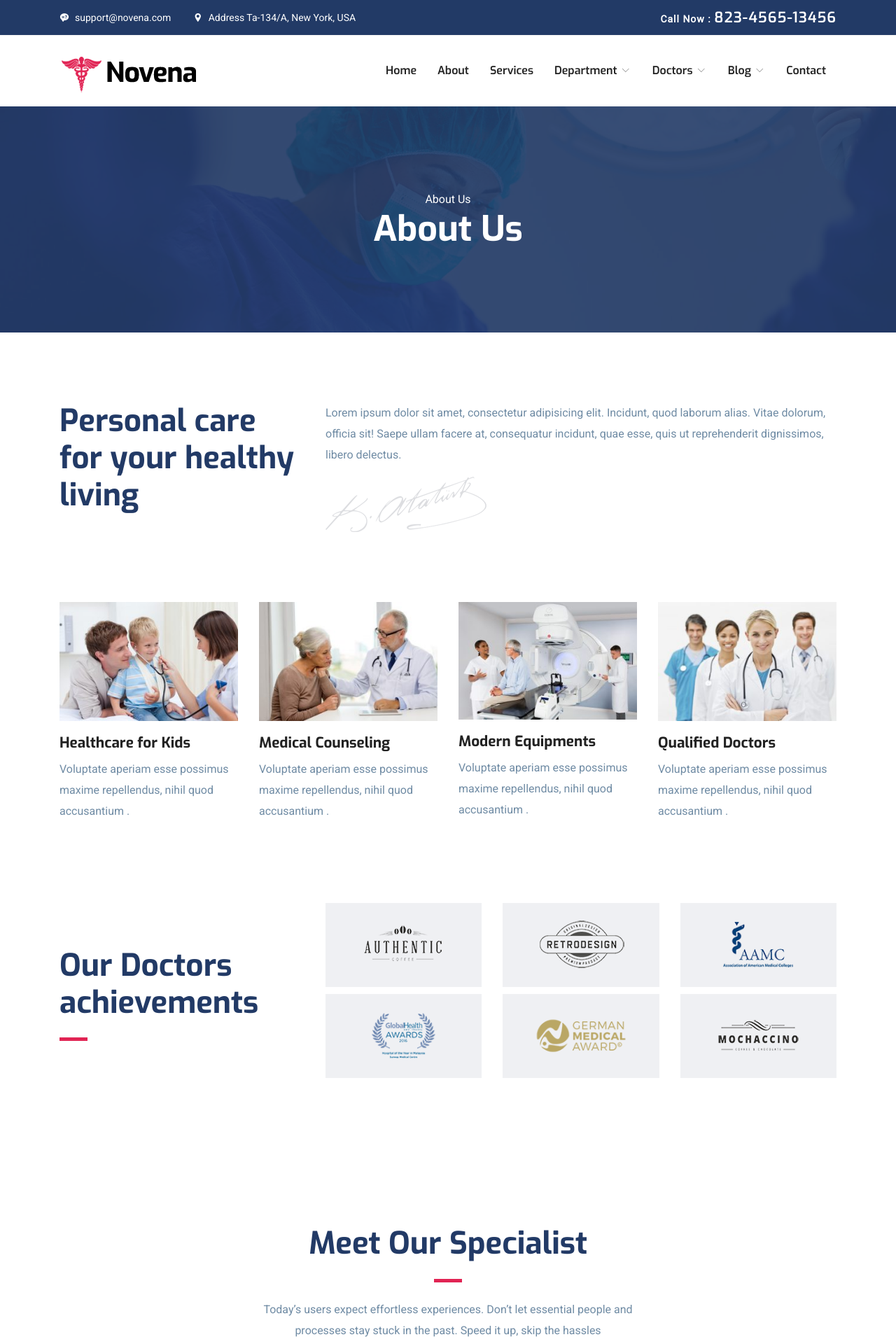
After one commit to RahatBinOamr/hospital-management, a Django app: page /about/ in a window 1280 px wide. The commit adds this page. Shown: the top 1920 px of the page at 70% size. Run offline with Django 5.2, Linux system fonts and the light colour scheme; some libraries are stand-ins or nearby versions.

Commit message:
create contact service and about tempalte and functions

```diff
--- /dev/null
+++ b/core/templates/about.html
@@ -0,0 +1,247 @@
+{% extends "base.html" %}
+{% load static %}
+{% block title %}
+about-page
+{% endblock title %}
+
+
+{% block content %}
+<section class="page-title bg-1">
+  <div class="overlay"></div>
+  <div class="container">
+    <div class="row">
+      <div class="col-md-12">
+        <div class="block text-center">
+          <span class="text-white">About Us</span>
+          <h1 class="text-capitalize mb-5 text-lg">About Us</h1>
+
+        </div>
+      </div>
+    </div>
+  </div>
+</section>
+
+<section class="section about-page">
+	<div class="container">
+		<div class="row">
+			<div class="col-lg-4">
+				<h2 class="title-color">Personal care for your healthy living</h2>
+			</div>
+			<div class="col-lg-8">
+				<p>Lorem ipsum dolor sit amet, consectetur adipisicing elit. Incidunt, quod laborum alias. Vitae dolorum, officia sit! Saepe ullam facere at, consequatur incidunt, quae esse, quis ut reprehenderit dignissimos, libero delectus.</p>
+				<img src="{% static 'images/about/sign.png' %}" alt="" class="img-fluid">
+			</div>
+		</div>
+	</div>
+</section>
+
+<section class="fetaure-page ">
+	<div class="container">
+		<div class="row">
+			<div class="col-lg-3 col-md-6">
+				<div class="about-block-item mb-5 mb-lg-0">
+					<img src="{% static 'images/about/about-1.jpg' %}" alt="" class="img-fluid w-100">
+					<h4 class="mt-3">Healthcare for Kids</h4>
+					<p>Voluptate aperiam esse possimus maxime repellendus, nihil quod accusantium .</p>
+				</div>
+			</div>
+			<div class="col-lg-3 col-md-6">
+				<div class="about-block-item mb-5 mb-lg-0">
+					<img src="{% static 'images/about/about-2.jpg' %}" alt="" class="img-fluid w-100">
+					<h4 class="mt-3">Medical Counseling</h4>
+					<p>Voluptate aperiam esse possimus maxime repellendus, nihil quod accusantium .</p>
+				</div>
+			</div>
+			<div class="col-lg-3 col-md-6">
+				<div class="about-block-item mb-5 mb-lg-0">
+					<img src="{% static 'images/about/about-3.jpg' %}" alt="" class="img-fluid w-100">
+					<h4 class="mt-3">Modern Equipments</h4>
+					<p>Voluptate aperiam esse possimus maxime repellendus, nihil quod accusantium .</p>
+				</div>
+			</div>
+			<div class="col-lg-3 col-md-6">
+				<div class="about-block-item">
+					<img src="{% static 'images/about/about-4.jpg' %}" alt="" class="img-fluid w-100">
+					<h4 class="mt-3">Qualified Doctors</h4>
+					<p>Voluptate aperiam esse possimus maxime repellendus, nihil quod accusantium .</p>
+				</div>
+			</div>
+		</div>
+	</div>
+</section>
+<section class="section awards">
+	<div class="container">
+		<div class="row align-items-center">
+			<div class="col-lg-4">
+				<h2 class="title-color">Our Doctors achievements </h2>
+				<div class="divider mt-4 mb-5 mb-lg-0"></div>
+			</div>
+			<div class="col-lg-8">
+				<div class="row">
+					<div class="col-lg-4 col-md-6 col-sm-6">
+						<div class="award-img">
+							<img src="{% static 'images/about/3.png' %}" alt="" class="img-fluid">
+						</div>
+					</div>
+					<div class="col-lg-4 col-md-6 col-sm-6">
+						<div class="award-img">
+							<img src="{% static 'images/about/4.png' %}" alt="" class="img-fluid">
+						</div>
+					</div>
+					<div class="col-lg-4 col-md-6 col-sm-6">
+						<div class="award-img">
+							<img src="{% static 'images/about/1.png' %}" alt="" class="img-fluid">
+						</div>
+					</div>
+					<div class="col-lg-4 col-md-6 col-sm-6">
+						<div class="award-img">
+							<img src="{% static 'images/about/2.png' %}" alt="" class="img-fluid">
+						</div>
+					</div>
+					<div class="col-lg-4 col-md-6 col-sm-6">
+						<div class="award-img">
+							<img src="{% static 'images/about/5.png' %}" alt="" class="img-fluid">
+						</div>
+					</div>
+					<div class="col-lg-4 col-md-6 col-sm-6">
+						<div class="award-img">
+							<img src="{% static 'images/about/6.png' %}" alt="" class="img-fluid">
+						</div>
+					</div>
+				</div>
+			</div>
+		</div>
+	</div>
+</section>
+
+<section class="section team">
+	<div class="container">
+		<div class="row justify-content-center">
+			<div class="col-lg-6">
+				<div class="section-title text-center">
+					<h2 class="mb-4">Meet Our Specialist</h2>
+					<div class="divider mx-auto my-4"></div>
+					<p>Today’s users expect effortless experiences. Don’t let essential people and processes stay stuck in the past. Speed it up, skip the hassles</p>
+				</div>
+			</div>
+		</div>
+
+		<div class="row">
+			<div class="col-lg-3 col-md-6 col-sm-6">
+				<div class="team-block mb-5 mb-lg-0">
+					<img src="{% static 'images/team/1.jpg' %}" alt="" class="img-fluid w-100">
+
+					<div class="content">
+						<h4 class="mt-4 mb-0"><a href="doctor-single.html">John Marshal</a></h4>
+						<p>Internist, Emergency Physician</p>
+					</div>
+				</div>
+			</div>
+
+			<div class="col-lg-3 col-md-6 col-sm-6">
+				<div class="team-block mb-5 mb-lg-0">
+					<img src="{% static 'images/team/2.jpg' %}" alt="" class="img-fluid w-100">
+
+					<div class="content">
+						<h4 class="mt-4 mb-0"><a href="doctor-single.html">Marshal Root</a></h4>
+						<p>Surgeon, Сardiologist</p>
+					</div>
+				</div>
+			</div>
+
+			<div class="col-lg-3 col-md-6 col-sm-6">
+				<div class="team-block mb-5 mb-lg-0">
+					<img src="{% static 'images/team/3.jpg' %}" alt="" class="img-fluid w-100">
+
+					<div class="content">
+						<h4 class="mt-4 mb-0"><a href="doctor-single.html">Siamon john</a></h4>
+						<p>Internist, General Practitioner</p>
+					</div>
+				</div>
+			</div>
+			<div class="col-lg-3 col-md-6 col-sm-6">
+				<div class="team-block">
+					<img src="{% static 'images/team/4.jpg' %}" alt="" class="img-fluid w-100">
+
+					<div class="content">
+						<h4 class="mt-4 mb-0"><a href="doctor-single.html">Rishat Ahmed</a></h4>
+						<p>Orthopedic Surgeon</p>
+					</div>
+				</div>
+			</div>
+		</div>
+	</div>
+</section>
+
+<section class="section testimonial">
+	<div class="container">
+		<div class="row">
+			<div class="col-lg-6 offset-lg-6">
+				<div class="section-title">
+					<h2 class="mb-4">What they say about us</h2>
+					<div class="divider  my-4"></div>
+				</div>
+			</div>
+		</div>
+		<div class="row align-items-center">
+			<div class="col-lg-6 testimonial-wrap offset-lg-6">
+				<div class="testimonial-block">
+					<div class="client-info ">
+						<h4>Amazing service!</h4>
+						<span>John Partho</span>
+					</div>
+					<p>
+						They provide great service facilty consectetur adipisicing elit. Itaque rem, praesentium, iure, ipsum magnam deleniti a vel eos adipisci suscipit fugit placeat. Quibusdam laboriosam eveniet nostrum nemo commodi numquam quod.
+					</p>
+					<i class="icofont-quote-right"></i>
+
+				</div>
+
+				<div class="testimonial-block">
+					<div class="client-info">
+						<h4>Expert doctors!</h4>
+						<span>Mullar Sarth</span>
+					</div>
+					<p>
+						They provide great service facilty consectetur adipisicing elit. Itaque rem, praesentium, iure, ipsum magnam deleniti a vel eos adipisci suscipit fugit placeat. Quibusdam laboriosam eveniet nostrum nemo commodi numquam quod.
+					</p>
+					<i class="icofont-quote-right"></i>
+				</div>
+
+				<div class="testimonial-block">
+					<div class="client-info">
+						<h4>Good Support!</h4>
+						<span>Kolis Mullar</span>
+					</div>
+					<p>
+						They provide great service facilty consectetur adipisicing elit. Itaque rem, praesentium, iure, ipsum magnam deleniti a vel eos adipisci suscipit fugit placeat. Quibusdam laboriosam eveniet nostrum nemo commodi numquam quod.
+					</p>
+					<i class="icofont-quote-right"></i>
+				</div>
+
+				<div class="testimonial-block">
+					<div class="client-info">
+						<h4>Nice Environment!</h4>
+						<span>Partho Sarothi</span>
+					</div>
+					<p>
+						They provide great service facilty consectetur adipisicing elit. Itaque rem, praesentium, iure, ipsum magnam deleniti a vel eos adipisci suscipit fugit placeat. Quibusdam laboriosam eveniet nostrum nemo commodi numquam quod.
+					</p>
+					<i class="icofont-quote-right"></i>
+				</div>
+
+				<div class="testimonial-block">
+					<div class="client-info">
+						<h4>Modern Service!</h4>
+						<span>Kolis Mullar</span>
+					</div>
+					<p>
+						They provide great service facilty consectetur adipisicing elit. Itaque rem, praesentium, iure, ipsum magnam deleniti a vel eos adipisci suscipit fugit placeat. Quibusdam laboriosam eveniet nostrum nemo commodi numquam quod.
+					</p>
+					<i class="icofont-quote-right"></i>
+				</div>
+			</div>
+		</div>
+	</div>
+</section>
+{% endblock content %}
--- a/core/urls.py
+++ b/core/urls.py
@@ -1,5 +1,8 @@
 from django.urls import path
-from .views import home_page
+from .views import home_page,about_page,service_page,contact_page
 urlpatterns =[
   path('',home_page, name = 'home'),
+  path('about/',about_page, name = 'about'),
+  path('service/',service_page, name = 'service'),
+  path('contact/',contact_page, name = 'contact')
 ]
--- a/core/views.py
+++ b/core/views.py
@@ -3,3 +3,14 @@ from django.shortcuts import render
 # Create your views here.
 def home_page(request):
   return render(request, 'index.html')
+
+def about_page(request):
+  return render(request, 'about.html')
+
+
+def service_page(request):
+  return render(request, 'services.html')
+
+
+def contact_page(request):
+  return render(request, 'contact.html')
--- a/templates/base.html
+++ b/templates/base.html
@@ -56,7 +56,7 @@
 	</div>
 	<nav class="navbar navbar-expand-lg navigation" id="navbar">
 		<div class="container">
-		 	 <a class="navbar-brand" href="index.html">
+		 	 <a class="navbar-brand" href="{% url 'home' %}">
 			  	<img src="{% static 'images/logo.png' %}" alt="" class="img-fluid">
 			  </a>
 
@@ -69,8 +69,8 @@
 			  <li class="nav-item active">
 				<a class="nav-link" href="index.html">Home</a>
 			  </li>
-			   <li class="nav-item"><a class="nav-link" href="about.html">About</a></li>
-			    <li class="nav-item"><a class="nav-link" href="service.html">Services</a></li>
+			   <li class="nav-item"><a class="nav-link" href="{% url 'about' %}">About</a></li>
+			    <li class="nav-item"><a class="nav-link" href="{% url 'service' %}">Services</a></li>
 
 			    <li class="nav-item dropdown">
 					<a class="nav-link dropdown-toggle" href="department.html" id="dropdown02" data-toggle="dropdown" aria-haspopup="true" aria-expanded="false">Department <i class="icofont-thin-down"></i></a>
@@ -97,7 +97,7 @@
 						<li><a class="dropdown-item" href="blog-single.html">Blog Single</a></li>
 					</ul>
 			  	</li>
-			   <li class="nav-item"><a class="nav-link" href="contact.html">Contact</a></li>
+			   <li class="nav-item"><a class="nav-link" href="{% url 'contact' %}">Contact</a></li>
 			</ul>
 		  </div>
 		</div>
@@ -233,7 +233,7 @@
     <script src="{% static 'plugins/shuffle/shuffle.min.js' %}"></script>
     <script src="{% static 'plugins/counterup/jquery.counterup.min.js' %}"></script>
     <!-- Google Map -->
-    <script src="plugins/google-map/map.js"></script>
+    <script src="{% static 'plugins/google-map/map.js' %}"></script>
     <script src="https://maps.googleapis.com/maps/api/js?key=AIzaSyAkeLMlsiwzp6b3Gnaxd86lvakimwGA6UA&callback=initMap"></script>
 
     <script src="{% static 'js/script.js' %}"></script>
```
Also changed, not shown: core/templates/contact.html (added, +115 -0 lines), core/templates/services.html (added, +102 -0 lines).
